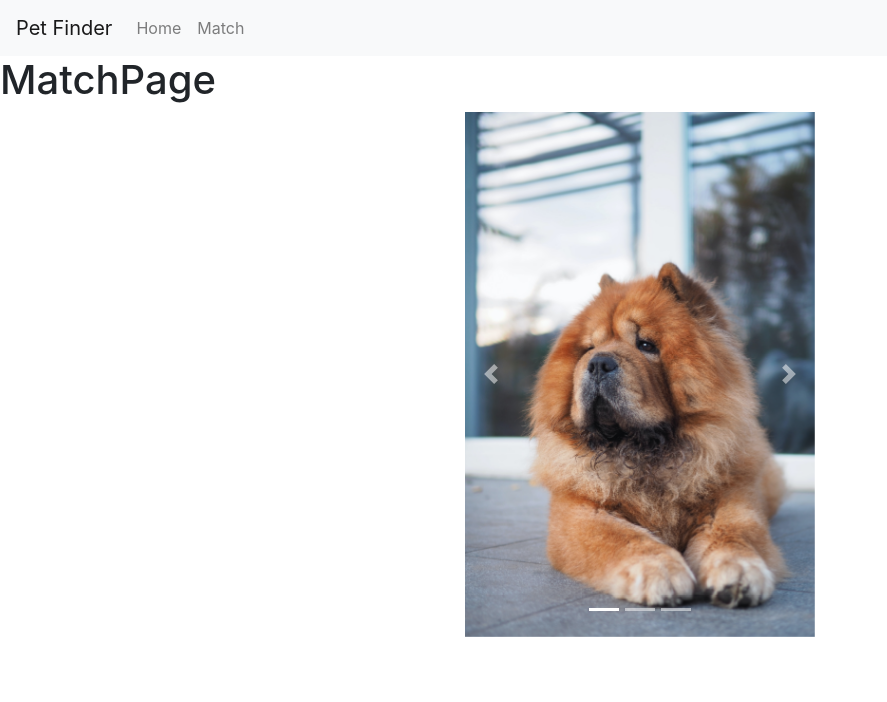
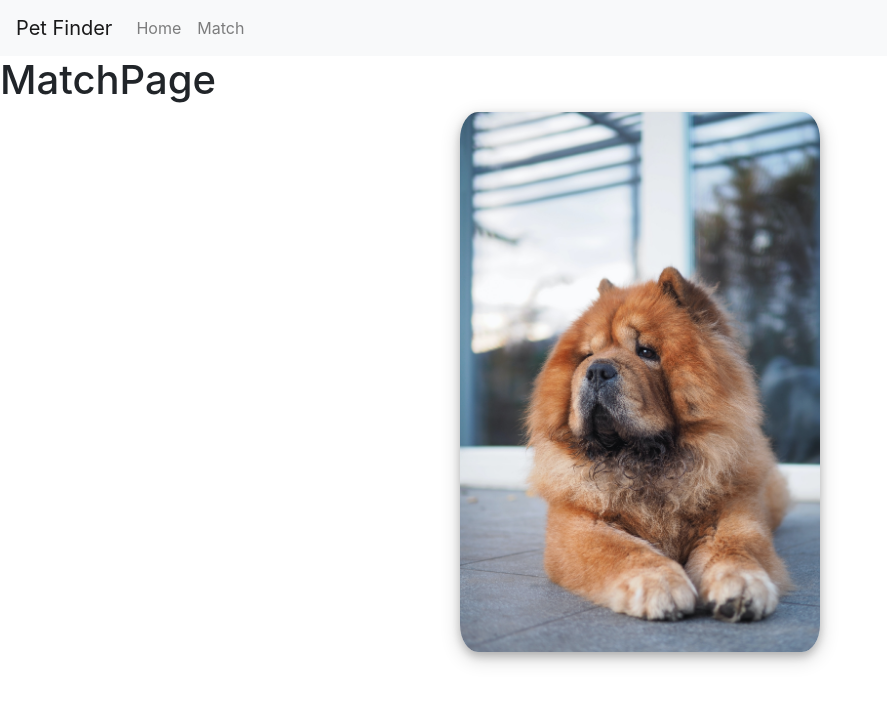
Before and after one commit to Codubee/PetFinderTTH1-2, a React (Create React App) app in the folder frontend/: page /match in a window 1280 px wide. Shown: the top 702 px of the page, without its empty margins (0-887 px from the left). Built offline with nearby package versions, Linux system fonts and the light colour scheme.

Commit message:
Changed from carousel to single image display

```diff
--- a/frontend/src/components/AnimalImage.js
+++ b/frontend/src/components/AnimalImage.js
@@ -1,57 +1,12 @@
-import React, { useState } from 'react';
-import {
-  Carousel,
-  CarouselItem,
-  CarouselControl,
-  CarouselIndicators,
-  CarouselCaption
-} from 'reactstrap';
+import React from 'react';
 import '../styles/AnimalImage.css';
 
-const AnimalImage= (props) => {
-  const [activeIndex, setActiveIndex] = useState(0);
-  const [animating, setAnimating] = useState(false);
-
-  const next = () => {
-    if (animating) return;
-    const nextIndex = activeIndex === props.images.length - 1 ? 0 : activeIndex + 1;
-    setActiveIndex(nextIndex);
+function AnimalImage(props) {
+    return (
+      <div id="animalImage">
+          <img src={props.image} altText={props.altText}/>
+      </div>
+    );
   }
 
-  const previous = () => {
-    if (animating) return;
-    const nextIndex = activeIndex === 0 ? props.images.length - 1 : activeIndex - 1;
-    setActiveIndex(nextIndex);
-  }
-
-  const goToIndex = (newIndex) => {
-    if (animating) return;
-    setActiveIndex(newIndex);
-  }
-
-  const slides = props.images.map((image) => {
-    return (
-      <CarouselItem
-        onExiting={() => setAnimating(true)}
-        onExited={() => setAnimating(false)}
-        key={image.src}
-      >
-        <img src={image.src} alt={image.altText}/>
-        <CarouselCaption/>
-      </CarouselItem>
-    );
-  });
-
-  return (
-    <div>
-    <Carousel id="matchImageCarousel" interval="200000" activeIndex={activeIndex} next={next} previous={previous}>
-      <CarouselIndicators items={props.images} activeIndex={activeIndex} onClickHandler={goToIndex} />
-      {slides}
-      <CarouselControl direction="prev" directionText="Previous" onClickHandler={previous} />
-      <CarouselControl direction="next" directionText="Next" onClickHandler={next} />
-    </Carousel>
-    </div>
-  );
-}
-
-export default AnimalImage;
+  export default AnimalImage;
--- a/frontend/src/styles/AnimalImage.css
+++ b/frontend/src/styles/AnimalImage.css
@@ -1,10 +1,11 @@
-.carousel-item > img {
-    width: 100%;
-    align-items: center;
-  }
-.carousel{
-    max-width: 350px;
-    left: 50%;
-    transform: translateX(-50%);
-    margin: 0;
+img {
+    width: 360px;
+    margin: auto;
+    text-align: center;
+    border-radius: 5%;
+    box-shadow: 0 4px 8px 0 rgba(0, 0, 0, 0.2), 0 6px 20px 0 rgba(0, 0, 0, 0.19);
 }
+
+#animalImage{
+  text-align: center;
+}
--- a/frontend/src/views/MatchPage.js
+++ b/frontend/src/views/MatchPage.js
@@ -1,28 +1,11 @@
 import React from 'react';
 import AnimalImage from '../components/AnimalImage'
 
-var animalImageArray = [
-    {
-        src: '/images/dog1.jpg',
-        altText: 'Chow Chow lying down'
-    },
-    {
-        src: '/images/dog2.jpg',
-        altText: 'Chow Chow looking over a wall'
-    },
-    {
-        src: '/images/dog3.jpg',
-        altText: 'Chow Chow in the park'
-    }
-];
-
 function MatchPage(){
     return(
-        <div>
+        <div id="matchPage">
             <h1>MatchPage</h1>
-            <div>
-                <AnimalImage images={animalImageArray}/>
-            </div>
+            <AnimalImage image={'/images/dog1.jpg'} altText={"chow chow"}/>
         </div>
     )
 }
```
